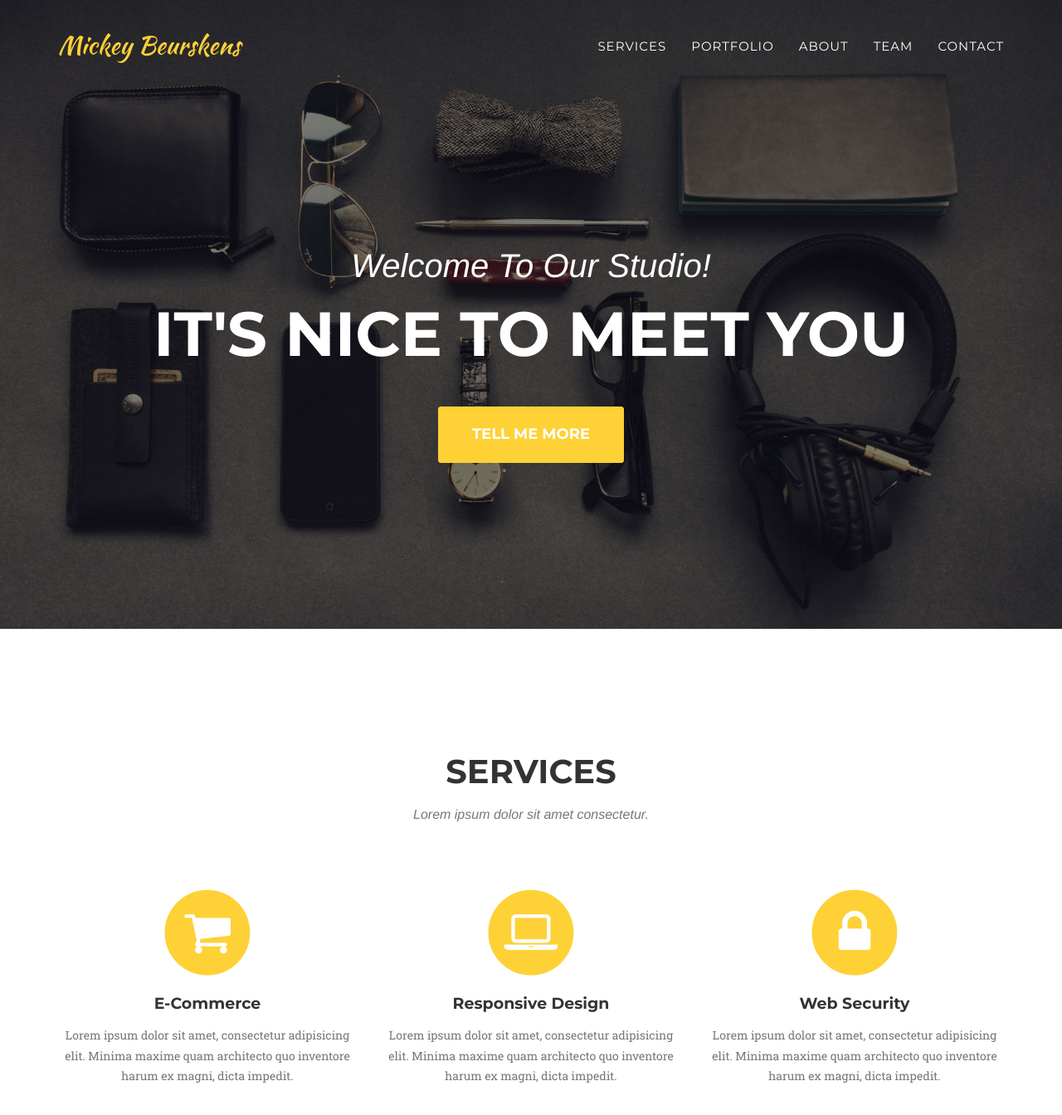
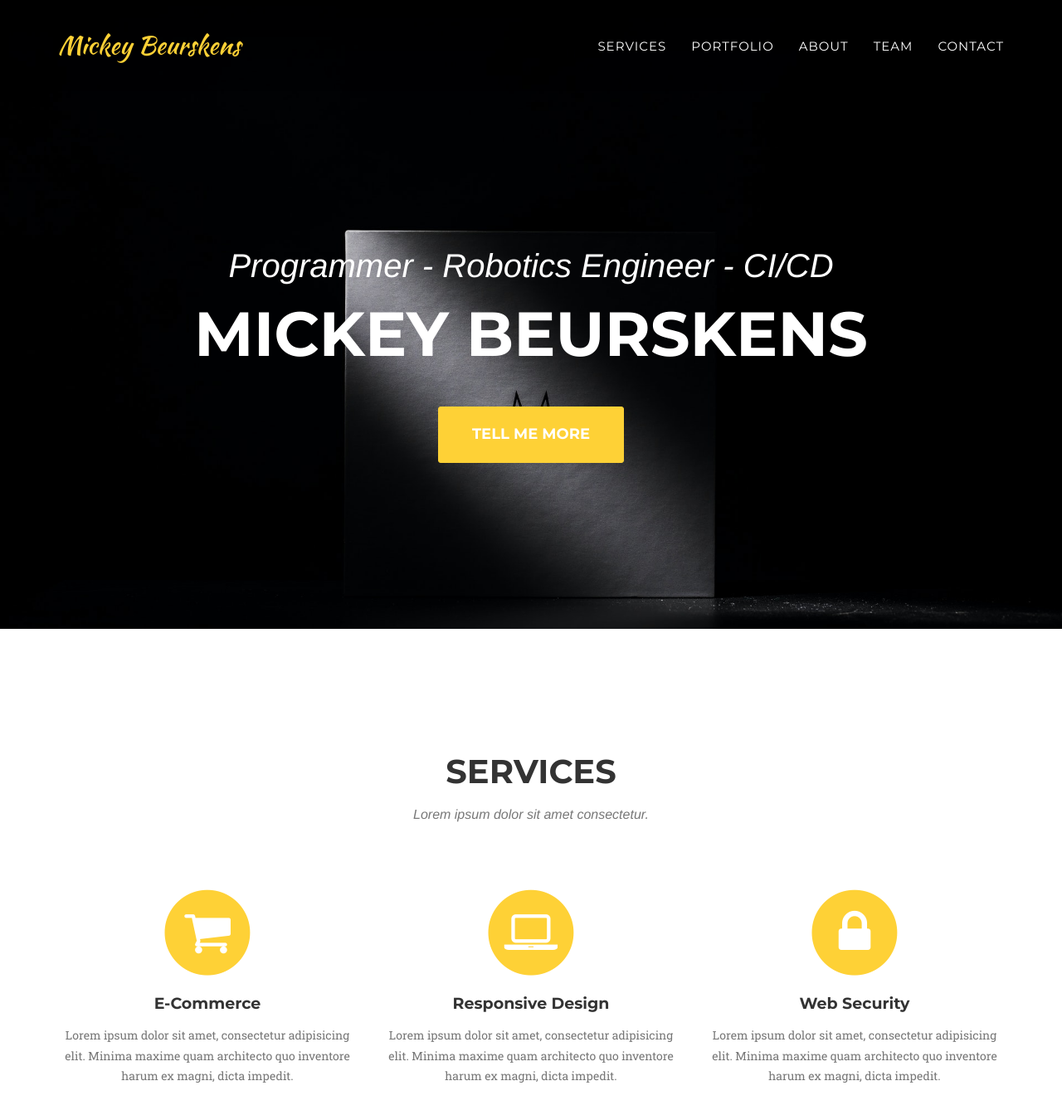
Before and after one commit to mbeurskens/mickeybeurskens, a Jekyll site: the page built from index.html, in a window 1280 px wide and 1400 px high. Shown: the top 1344 px of the window at 83% size. Built offline with Jekyll 4.4.1, drawn with Linux system fonts in a browser that asks for light colours; some web fonts are replaced.

Commit message:
Added new background header image

```diff
--- a/_includes/css/agency.css
+++ b/_includes/css/agency.css
@@ -238,7 +238,7 @@ fieldset[disabled] .btn-xl.active {
     .navbar-default {
         padding: 25px 0;
         border: 0;
-        background-color: transparent;
+        background: linear-gradient(rgba(0,0,0,0.8) 0%, rgba(0,0,0,0.6) 30%, rgba(0,0,0,0.2) 70%, rgba(0,0,0,0) 100%);
         -webkit-transition: padding .3s;
         -moz-transition: padding .3s;
         transition: padding .3s;
--- a/_includes/header.html
+++ b/_includes/header.html
@@ -44,8 +44,8 @@
     <header>
         <div class="container">
             <div class="intro-text">
-                <div class="intro-lead-in">Welcome To Our Studio!</div>
-                <div class="intro-heading">It's Nice To Meet You</div>
+                <div class="intro-lead-in">Programmer - Robotics Engineer - CI/CD</div>
+                <div class="intro-heading">Mickey Beurskens</div>
                 <a href="#services" class="page-scroll btn btn-xl">Tell Me More</a>
             </div>
         </div>
```
Also changed, not shown: img/backgrounds/header-bg2.jpg (added), img/backgrounds/header-bg3.jpg (added), img/backgrounds/header-bg4.jpg (added), img/header-bg.jpg.
